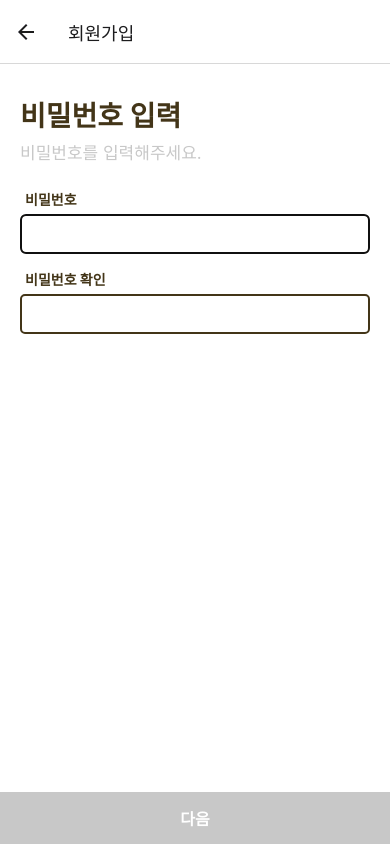
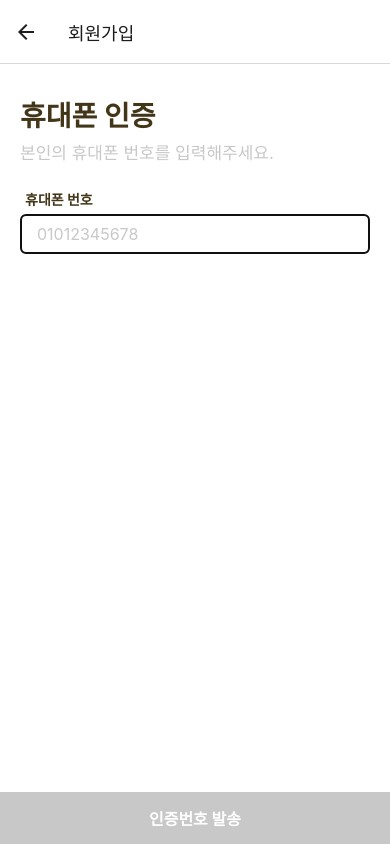
Before and after one commit to Team-ESG/frontend-buyer, a React Native app: screen /Signup in a window 390 px wide. Built offline with nearby package versions, Linux system fonts and the light colour scheme.

Commit message:
Fix: 회원가입 오류 수정

```diff
--- a/src/components/Signup/IdInput.tsx
+++ b/src/components/Signup/IdInput.tsx
@@ -1,5 +1,5 @@
 /* eslint-disable import/no-extraneous-dependencies */
-import { useEffect, useState, useRef } from 'react';
+import { useEffect, useState } from 'react';
 import {
   View,
   Text,
--- a/src/screens/Signup.tsx
+++ b/src/screens/Signup.tsx
@@ -21,7 +21,7 @@ import PasswordInputScreen from '../components/Signup/passwordInput';
 import PhoneNumberInputScreen from '../components/Signup/PhoneNumberInput';
 
 function Signup({ navigation }: any): JSX.Element {
-  const [step, setStep] = useState(4);
+  const [step, setStep] = useState(1);
   // 1단계
   const [phoneNumber, setPhoneNumber] = useState('');
   // 2단계
```
